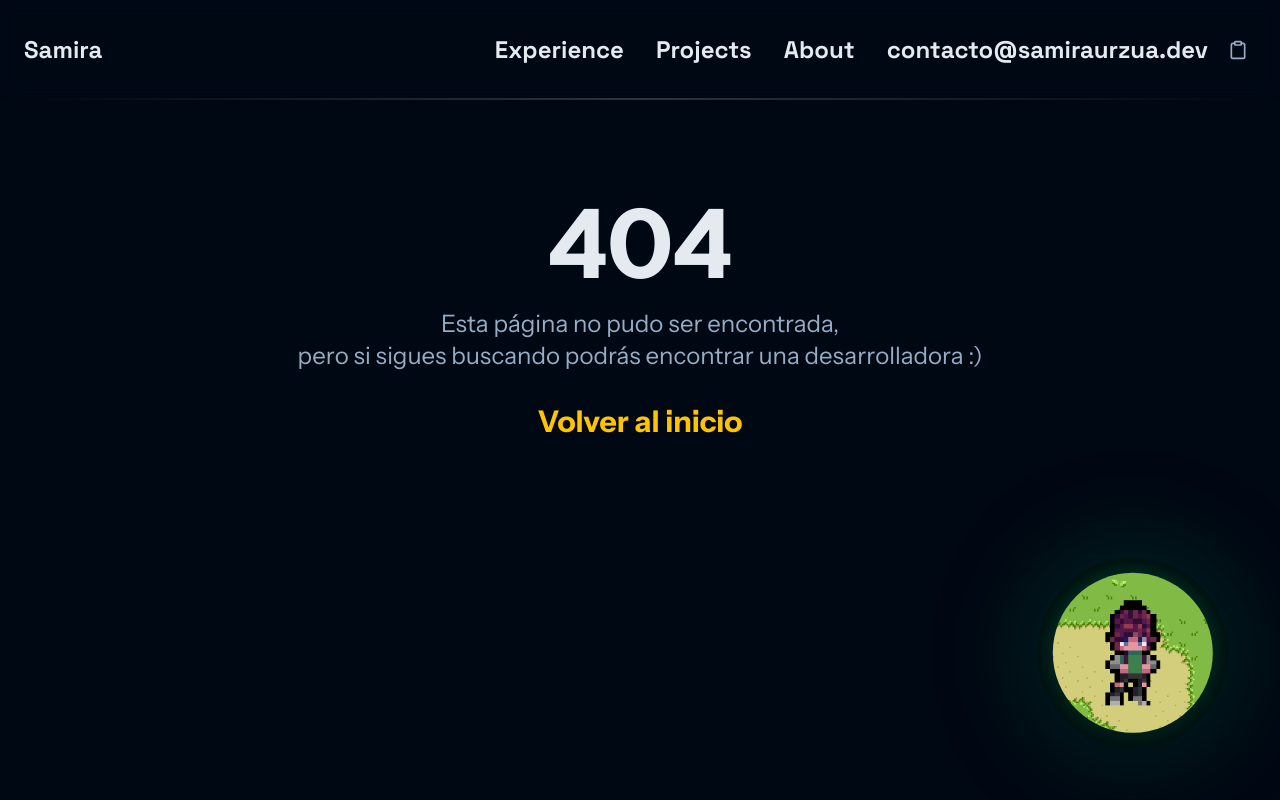
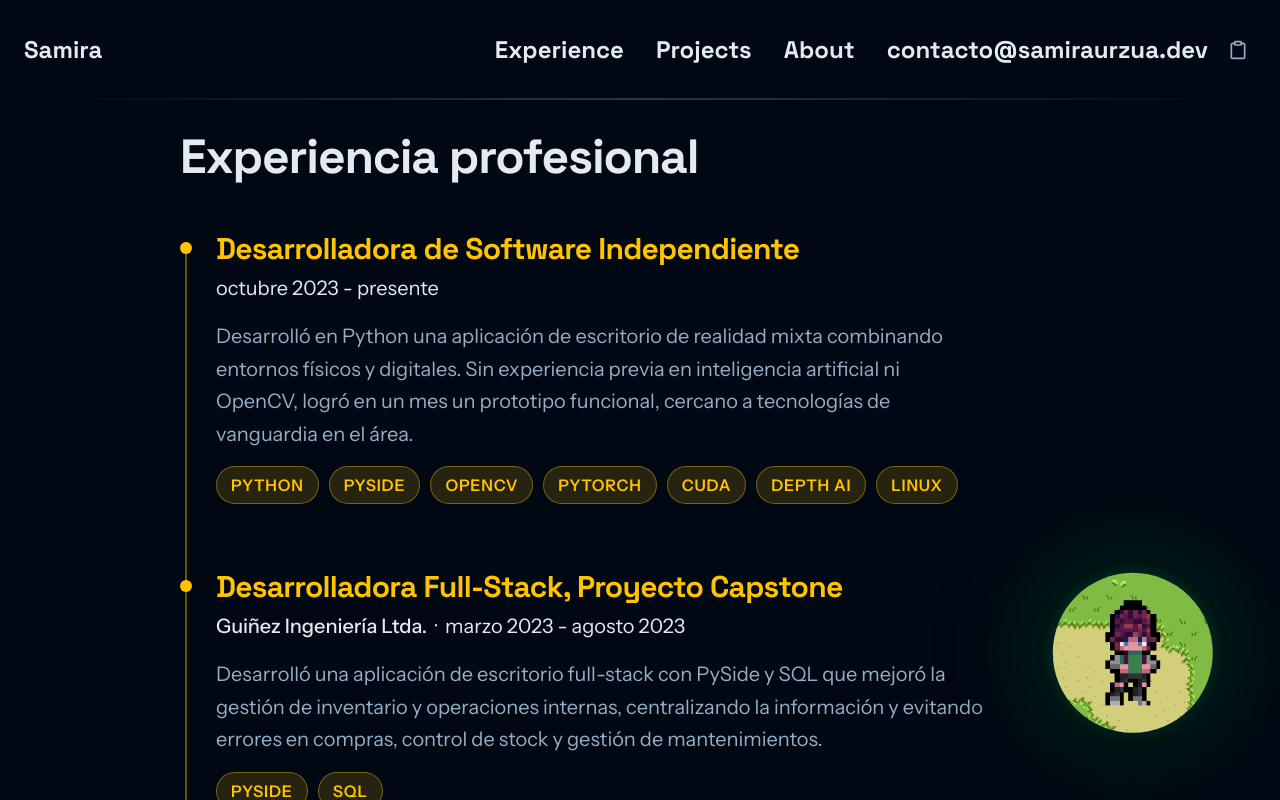
Before and after one commit to SamiraUrzua/cloud-native-portfolio, a Next.js app: page /1/experience in a window 1280 px wide. Before the commit this address had no page. Shown: the top 800 px of the page. Built offline with nearby package versions, Linux system fonts and the light colour scheme.

Commit message:
refactor: move pages under locale path to prepare for localization

```diff
--- a/src/app/experience/page.tsx
+++ b/src/app/[locale]/experience/page.tsx
@@ -4,7 +4,7 @@ export default function Experience() {
       title: 'Desarrolladora de Software Independiente',
       company: '',
       period: 'octubre 2023 - presente',
-      stack: ['Python', 'OpenCV'],
+      stack: ['Python', 'PySide', 'OpenCV', 'PyTorch', 'CUDA', 'Depth AI', 'Linux'],
       points: [
         'Desarrolló en Python una aplicación de escritorio de realidad mixta combinando entornos físicos y digitales. Sin experiencia previa en inteligencia artificial ni OpenCV, logró en un mes un prototipo funcional, cercano a tecnologías de vanguardia en el área.',
       ],
```
Also changed, not shown: src/app/[locale]/about/page.tsx (renamed from src/app/about/page.tsx), src/app/[locale]/page.tsx (renamed from src/app/page.tsx), src/app/[locale]/play/page.tsx (renamed from src/app/play/page.tsx), src/app/[locale]/projects/page.tsx (renamed from src/app/projects/page.tsx).
